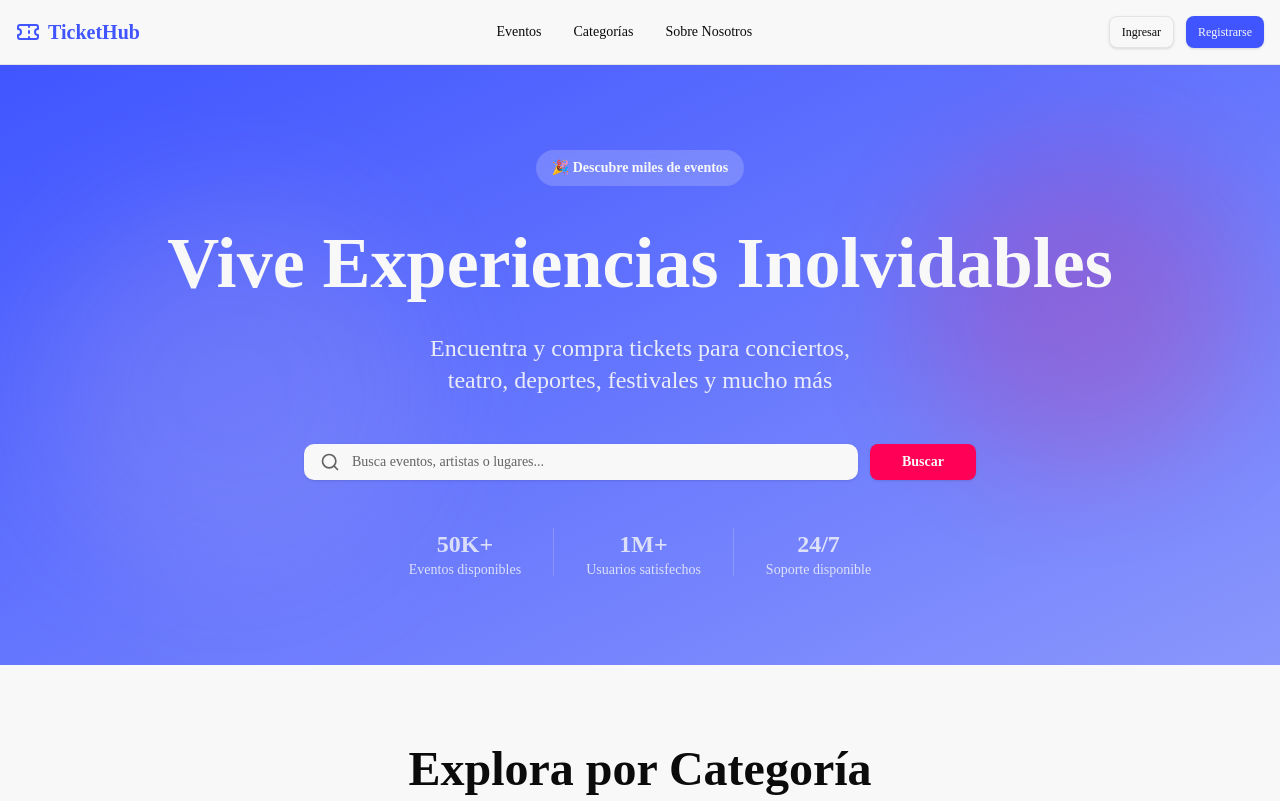
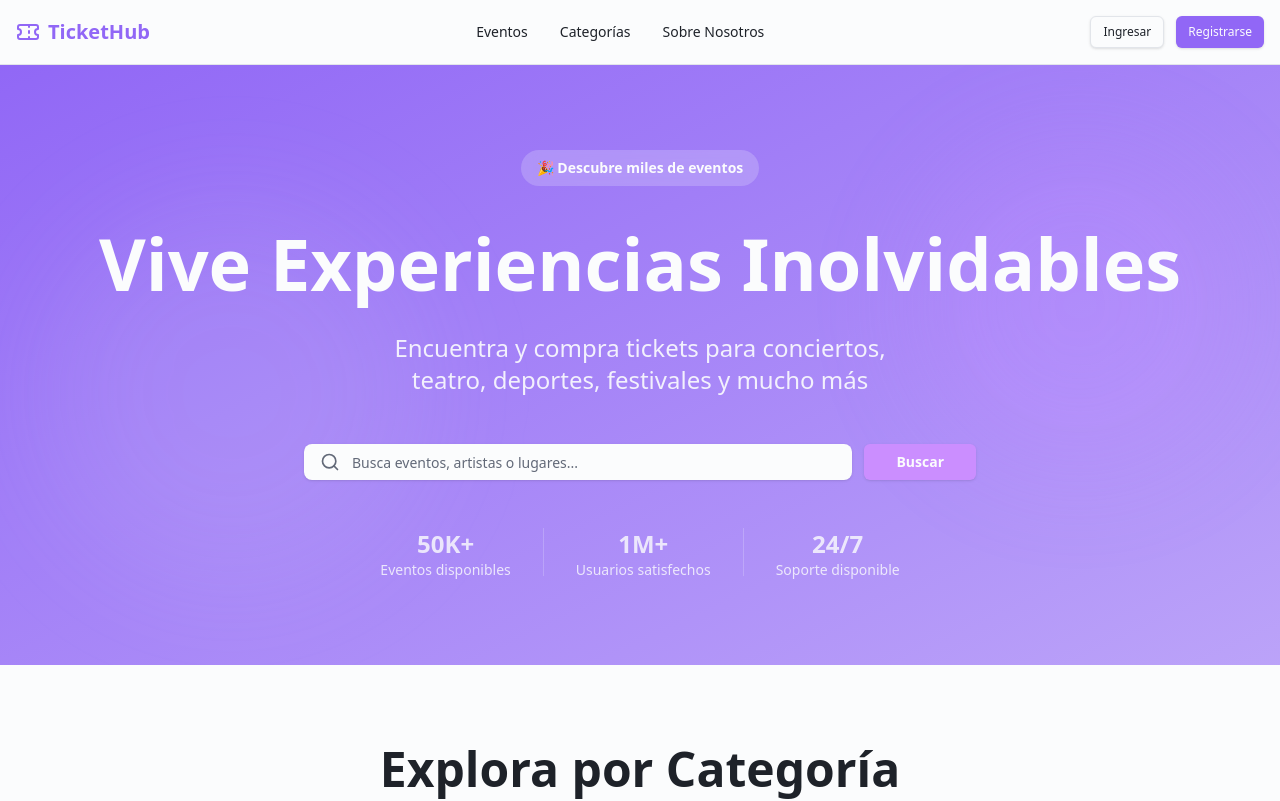
Before and after one commit to polaarts/avinnovate-2025, a Next.js app: page / in a window 1280 px wide. Shown: the top 801 px of the page. Built offline with nearby package versions, Linux system fonts and the light colour scheme.

Commit message:
style: update color palette in globals.css and integrate Fira Sans font in layout.tsx

```diff
--- a/app/globals.css
+++ b/app/globals.css
@@ -4,80 +4,80 @@
 @custom-variant dark (&:is(.dark *));
 
 :root {
-  /* Updated color palette for event tickets platform - vibrant and energetic */
-  --background: oklch(0.98 0 0);
-  --foreground: oklch(0.15 0 0);
-  --card: oklch(0.99 0 0);
-  --card-foreground: oklch(0.12 0 0);
-  --popover: oklch(0.99 0 0);
-  --popover-foreground: oklch(0.15 0 0);
-  --primary: oklch(0.55 0.25 270);
-  --primary-foreground: oklch(0.98 0 0);
-  --secondary: oklch(0.95 0.05 40);
-  --secondary-foreground: oklch(0.15 0 0);
-  --muted: oklch(0.92 0 0);
-  --muted-foreground: oklch(0.5 0 0);
-  --accent: oklch(0.6 0.3 10);
-  --accent-foreground: oklch(0.98 0 0);
+  /* Color palette extracted from AudienceView design - Purple/Violet theme */
+  --background: oklch(0.99 0.002 264);
+  --foreground: oklch(0.25 0.015 264);
+  --card: oklch(1 0 0);
+  --card-foreground: oklch(0.25 0.015 264);
+  --popover: oklch(1 0 0);
+  --popover-foreground: oklch(0.25 0.015 264);
+  --primary: oklch(0.628 0.204 293);
+  --primary-foreground: oklch(0.99 0.002 264);
+  --secondary: oklch(0.95 0.012 264);
+  --secondary-foreground: oklch(0.25 0.015 264);
+  --muted: oklch(0.96 0.004 264);
+  --muted-foreground: oklch(0.52 0.025 264);
+  --accent: oklch(0.755 0.177 306);
+  --accent-foreground: oklch(0.99 0.002 264);
   --destructive: oklch(0.577 0.245 27.325);
-  --destructive-foreground: oklch(0.577 0.245 27.325);
-  --border: oklch(0.92 0 0);
-  --input: oklch(0.92 0 0);
-  --ring: oklch(0.5 0.2 270);
-  --chart-1: oklch(0.55 0.25 270);
-  --chart-2: oklch(0.6 0.3 10);
+  --destructive-foreground: oklch(0.99 0.002 264);
+  --border: oklch(0.92 0.008 264);
+  --input: oklch(0.92 0.008 264);
+  --ring: oklch(0.628 0.204 293);
+  --chart-1: oklch(0.628 0.204 293);
+  --chart-2: oklch(0.755 0.177 306);
   --chart-3: oklch(0.7 0.15 150);
   --chart-4: oklch(0.8 0.1 40);
   --chart-5: oklch(0.65 0.2 320);
-  --radius: 0.625rem;
-  --sidebar: oklch(0.98 0 0);
-  --sidebar-foreground: oklch(0.15 0 0);
-  --sidebar-primary: oklch(0.55 0.25 270);
-  --sidebar-primary-foreground: oklch(0.98 0 0);
-  --sidebar-accent: oklch(0.6 0.3 10);
-  --sidebar-accent-foreground: oklch(0.98 0 0);
-  --sidebar-border: oklch(0.92 0 0);
-  --sidebar-ring: oklch(0.55 0.25 270);
+  --radius: 0.5rem;
+  --sidebar: oklch(0.99 0.002 264);
+  --sidebar-foreground: oklch(0.25 0.015 264);
+  --sidebar-primary: oklch(0.628 0.204 293);
+  --sidebar-primary-foreground: oklch(0.99 0.002 264);
+  --sidebar-accent: oklch(0.755 0.177 306);
+  --sidebar-accent-foreground: oklch(0.99 0.002 264);
+  --sidebar-border: oklch(0.92 0.008 264);
+  --sidebar-ring: oklch(0.628 0.204 293);
 }
 
 .dark {
-  --background: oklch(0.12 0 0);
-  --foreground: oklch(0.95 0 0);
-  --card: oklch(0.15 0 0);
-  --card-foreground: oklch(0.95 0 0);
-  --popover: oklch(0.15 0 0);
-  --popover-foreground: oklch(0.95 0 0);
-  --primary: oklch(0.7 0.3 280);
-  --primary-foreground: oklch(0.98 0 0);
-  --secondary: oklch(0.25 0 0);
-  --secondary-foreground: oklch(0.95 0 0);
-  --muted: oklch(0.3 0 0);
-  --muted-foreground: oklch(0.65 0 0);
-  --accent: oklch(0.75 0.35 15);
-  --accent-foreground: oklch(0.15 0 0);
-  --destructive: oklch(0.396 0.141 25.723);
-  --destructive-foreground: oklch(0.637 0.237 25.331);
-  --border: oklch(0.25 0 0);
-  --input: oklch(0.25 0 0);
-  --ring: oklch(0.7 0.3 280);
-  --chart-1: oklch(0.7 0.3 280);
-  --chart-2: oklch(0.75 0.35 15);
+  --background: oklch(0.15 0.015 264);
+  --foreground: oklch(0.95 0.008 264);
+  --card: oklch(0.18 0.015 264);
+  --card-foreground: oklch(0.95 0.008 264);
+  --popover: oklch(0.18 0.015 264);
+  --popover-foreground: oklch(0.95 0.008 264);
+  --primary: oklch(0.70 0.22 293);
+  --primary-foreground: oklch(0.15 0.015 264);
+  --secondary: oklch(0.25 0.02 264);
+  --secondary-foreground: oklch(0.95 0.008 264);
+  --muted: oklch(0.25 0.02 264);
+  --muted-foreground: oklch(0.65 0.015 264);
+  --accent: oklch(0.785 0.19 306);
+  --accent-foreground: oklch(0.15 0.015 264);
+  --destructive: oklch(0.50 0.20 27.325);
+  --destructive-foreground: oklch(0.95 0.008 264);
+  --border: oklch(0.28 0.02 264);
+  --input: oklch(0.28 0.02 264);
+  --ring: oklch(0.70 0.22 293);
+  --chart-1: oklch(0.70 0.22 293);
+  --chart-2: oklch(0.785 0.19 306);
   --chart-3: oklch(0.6 0.25 150);
   --chart-4: oklch(0.65 0.2 40);
   --chart-5: oklch(0.72 0.28 320);
-  --sidebar: oklch(0.15 0 0);
-  --sidebar-foreground: oklch(0.95 0 0);
-  --sidebar-primary: oklch(0.7 0.3 280);
-  --sidebar-primary-foreground: oklch(0.98 0 0);
-  --sidebar-accent: oklch(0.75 0.35 15);
-  --sidebar-accent-foreground: oklch(0.98 0 0);
-  --sidebar-border: oklch(0.25 0 0);
-  --sidebar-ring: oklch(0.7 0.3 280);
+  --sidebar: oklch(0.18 0.015 264);
+  --sidebar-foreground: oklch(0.95 0.008 264);
+  --sidebar-primary: oklch(0.70 0.22 293);
+  --sidebar-primary-foreground: oklch(0.15 0.015 264);
+  --sidebar-accent: oklch(0.785 0.19 306);
+  --sidebar-accent-foreground: oklch(0.15 0.015 264);
+  --sidebar-border: oklch(0.28 0.02 264);
+  --sidebar-ring: oklch(0.70 0.22 293);
 }
 
 @theme inline {
-  --font-sans: "Geist", "Geist Fallback";
-  --font-mono: "Geist Mono", "Geist Mono Fallback";
+  --font-sans: var(--fira-sans), ui-sans-serif, system-ui, sans-serif;
+  --font-mono: ui-monospace, "Cascadia Code", "Source Code Pro", Menlo, Consolas, monospace;
   --color-background: var(--background);
   --color-foreground: var(--foreground);
   --color-card: var(--card);
--- a/app/layout.tsx
+++ b/app/layout.tsx
@@ -1,5 +1,13 @@
 import type { Metadata } from "next";
+import { Fira_Sans } from "next/font/google";
 import "./globals.css";
+
+const poppins = Fira_Sans({
+  subsets: ["latin"],
+  weight: ["300", "400", "500", "600", "700", "800"],
+  variable: "--fira-sans",
+  display: "swap",
+});
 
 export const metadata: Metadata = {
   title: "Create Next App",
@@ -14,7 +22,7 @@ export default function RootLayout({
   return (
     <html lang="en">
       <body
-        className='antialiased'
+        className={`${poppins.variable} antialiased`}
       >
         {children}
       </body>
```
